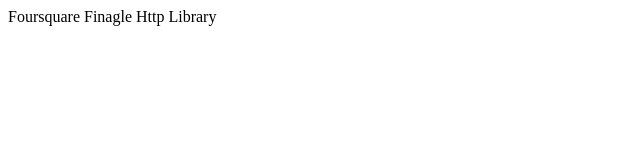
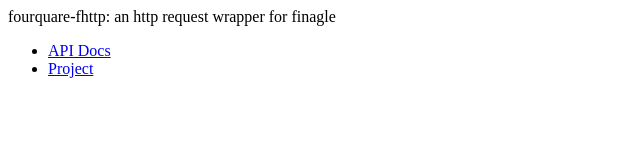
Before and after one commit to foursquare/foursquare-fhttp, a plain HTML site: page index.html in a window 1280 px wide. Shown: the whole page, without its empty margins (0-640 px from the left). Drawn offline with Linux system fonts and the light colour scheme.

Commit message:
more useful index

```diff
--- a/index.html
+++ b/index.html
@@ -1 +1,10 @@
-Foursquare Finagle Http Library
+<html>
+  <head><title>fourquare-fhttp: an http request wrapper for finagle</title></head>
+  <body>
+    <div>fourquare-fhttp: an http request wrapper for finagle</div>
+    <ul>
+      <li><a href="http://foursquare.github.com/foursquare-fhttp/api/">API Docs</a></li>
+      <li><a href="https://github.com/foursquare/foursquare-fhttp">Project</a></li>
+    </ul>
+  </body>
+</html>
```
